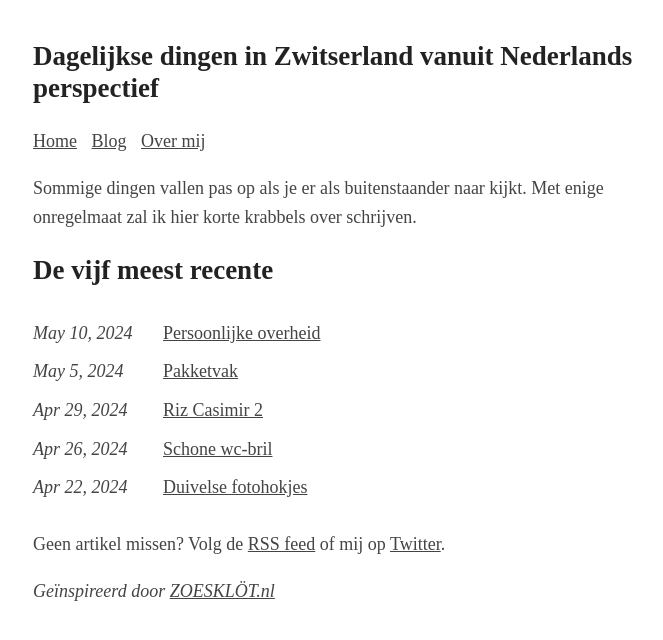
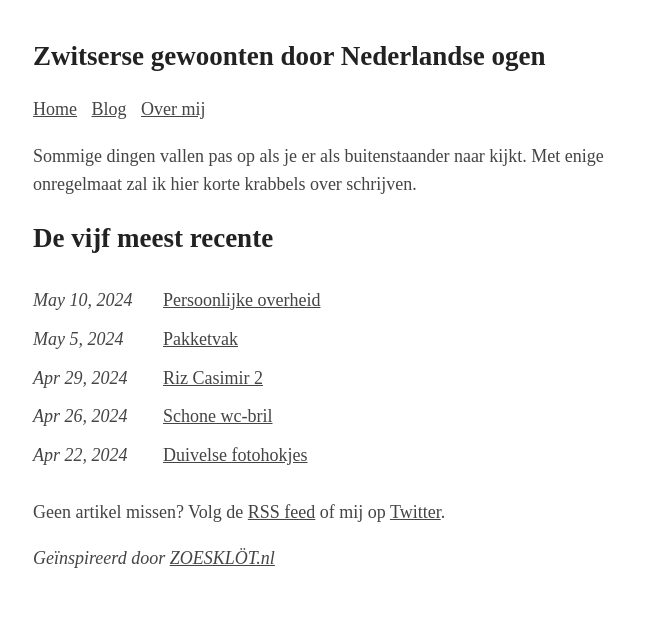
Before and after one commit to Roald87/roaldin.ch, a Jekyll site: the page built from index.md, in a window 1280 px wide. Shown: the top 640 px of the page, without its empty margins (282-945 px from the left). Built offline with Jekyll 4.4.1, drawn with Linux system fonts in a browser that asks for light colours.

Commit message:
shortened title (#83)

```diff
--- a/_config.yml
+++ b/_config.yml
@@ -11,7 +11,7 @@
 # You can create any custom variable you would like, and they will be accessible
 # in the templates via {{ site.myvariable }}.
 
-title: Dagelijkse dingen in Zwitserland vanuit Nederlands perspectief
+title: Zwitserse gewoonten door Nederlandse ogen
 description: >- # this means to ignore newlines until "baseurl:"
   Sommige dingen vallen pas op als je er als buitenstaander naar kijkt.
   Met enige onregelmaat zal ik hier korte krabbels over schrijven.
```
